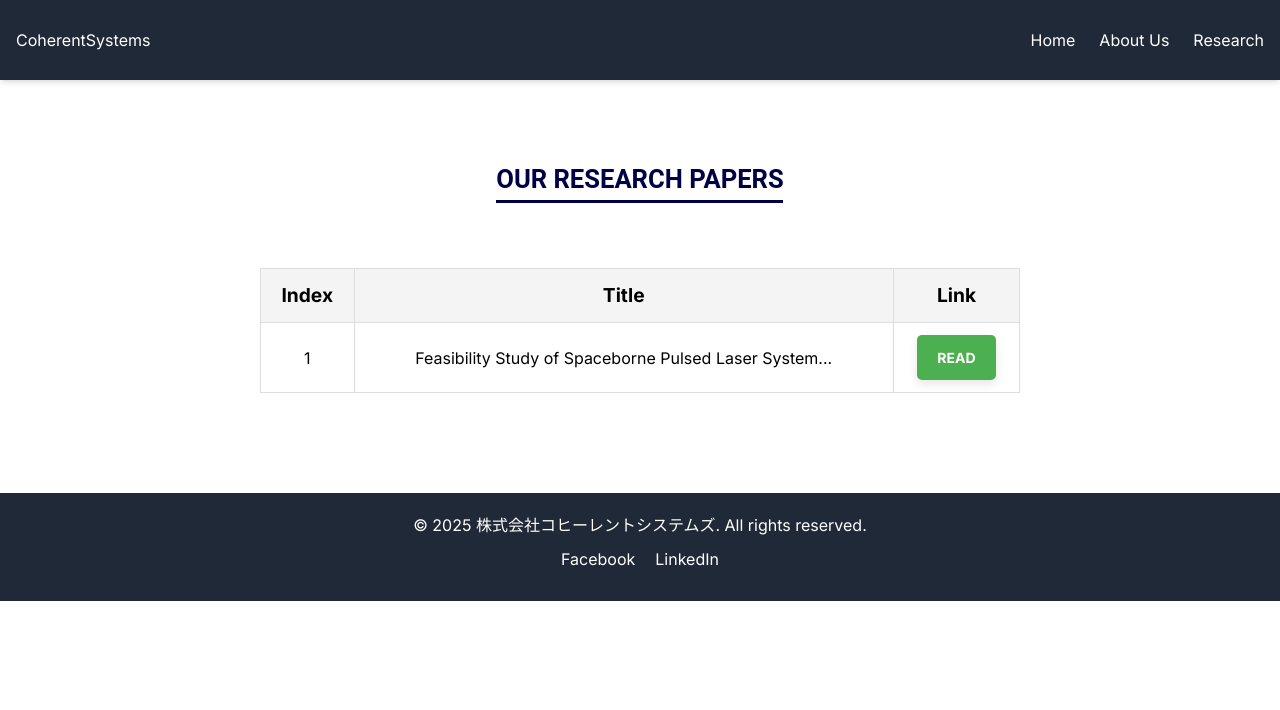
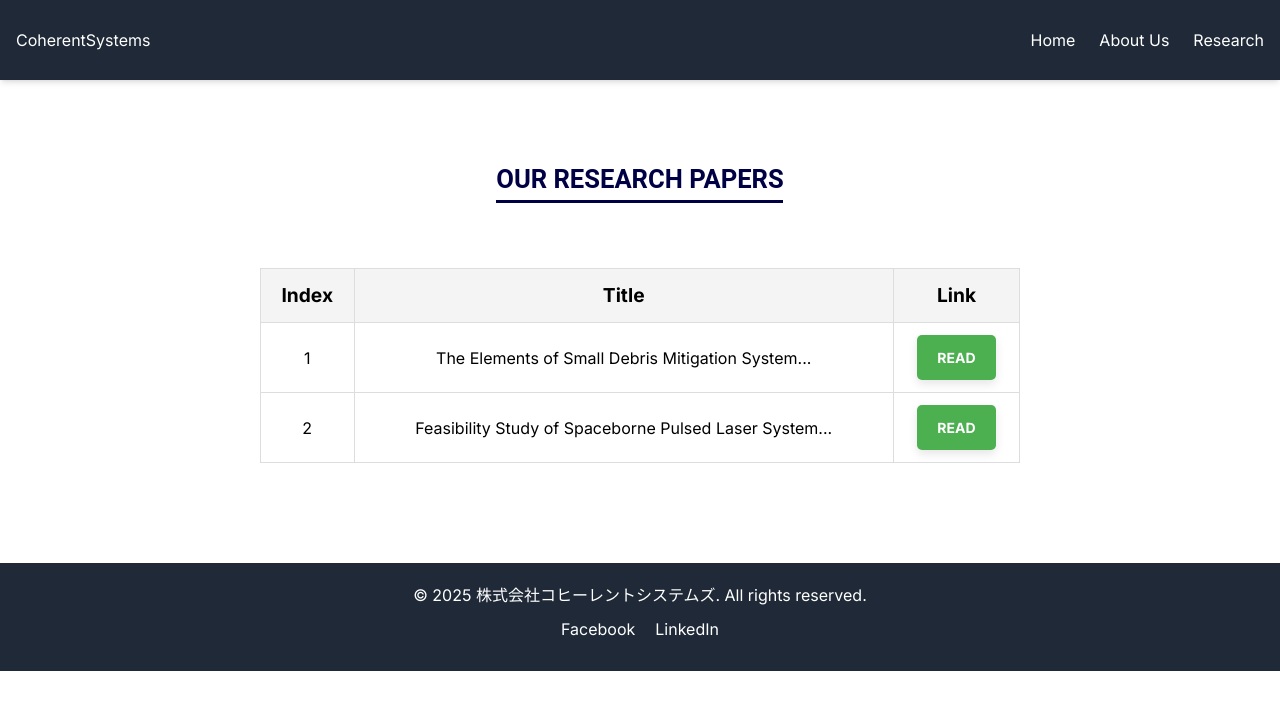
Before and after one commit to yukitchen01/coherent-systems, a Next.js app: page /papers in a window 1280 px wide. Shown: the top 710 px of the page. Built offline with nearby package versions, Linux system fonts and the light colour scheme; a web font is replaced by a local one.

Commit message:
Update page.tsx
Added 2nd paper

```diff
--- a/app/papers/page.tsx
+++ b/app/papers/page.tsx
@@ -3,8 +3,9 @@ import styles from './papers.module.css';
 
 export default function Paper() {
   const papers = [
+    { title: 'The Elements of Small Debris Mitigation System...', link: 'papers/Uchida et al. - 2023 - The Elements of Small Debris Mitigation System Using Spaceborne Laser.pdf' },
     { title: 'Feasibility Study of Spaceborne Pulsed Laser System...', link: '/papers/AMOS_Uchida_240830.pdf' },
-    // { title: 'Paper_2_Title', link: '/papers/Another_Paper.pdf' },
+    // { title: 'Paper_3_Title', link: '/papers/Third_Paper.pdf' },
     // { title: 'Paper_3_Title', link: '/papers/Third_Paper.pdf' },
   ];
 
```
